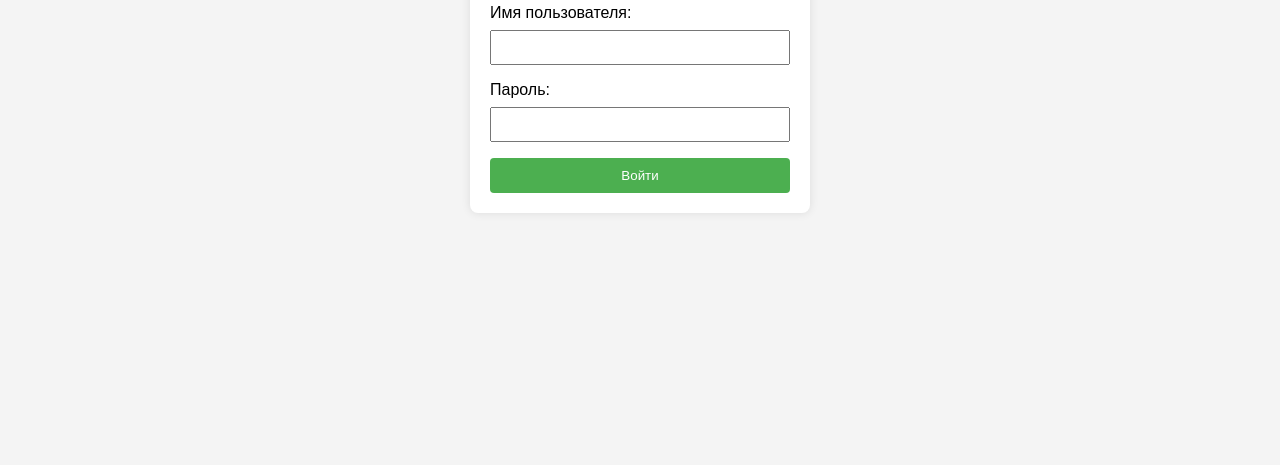
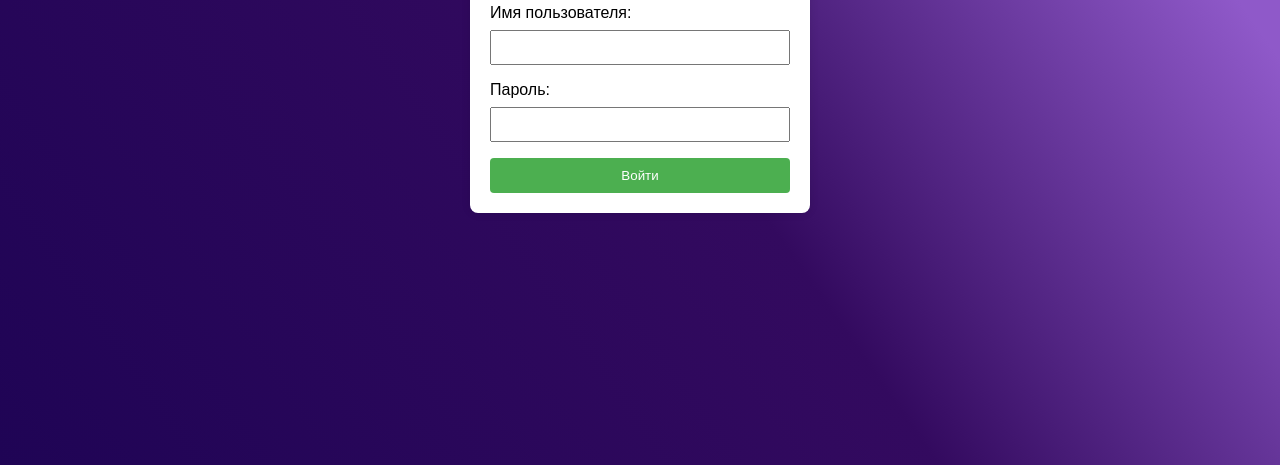
Before and after one commit to bebish/nur_academy, a plain HTML site: page login.html in a window 1280 px wide. Shown: the part 335-800 px from the top of the page. Drawn offline with Linux system fonts and the light colour scheme.

Commit message:
register-login correct

```diff
--- a/login.html
+++ b/login.html
@@ -7,7 +7,7 @@
     <style>
         body {
             font-family: Arial, sans-serif;
-            background-color: #f4f4f4;
+            background: linear-gradient(55deg, #1f0455 0%, #330a5f 51%, #8f59c9 85%);
             margin: 0;
             padding: 0;
             display: flex;
```
Also changed, not shown: register.html (+1 -1 lines).
